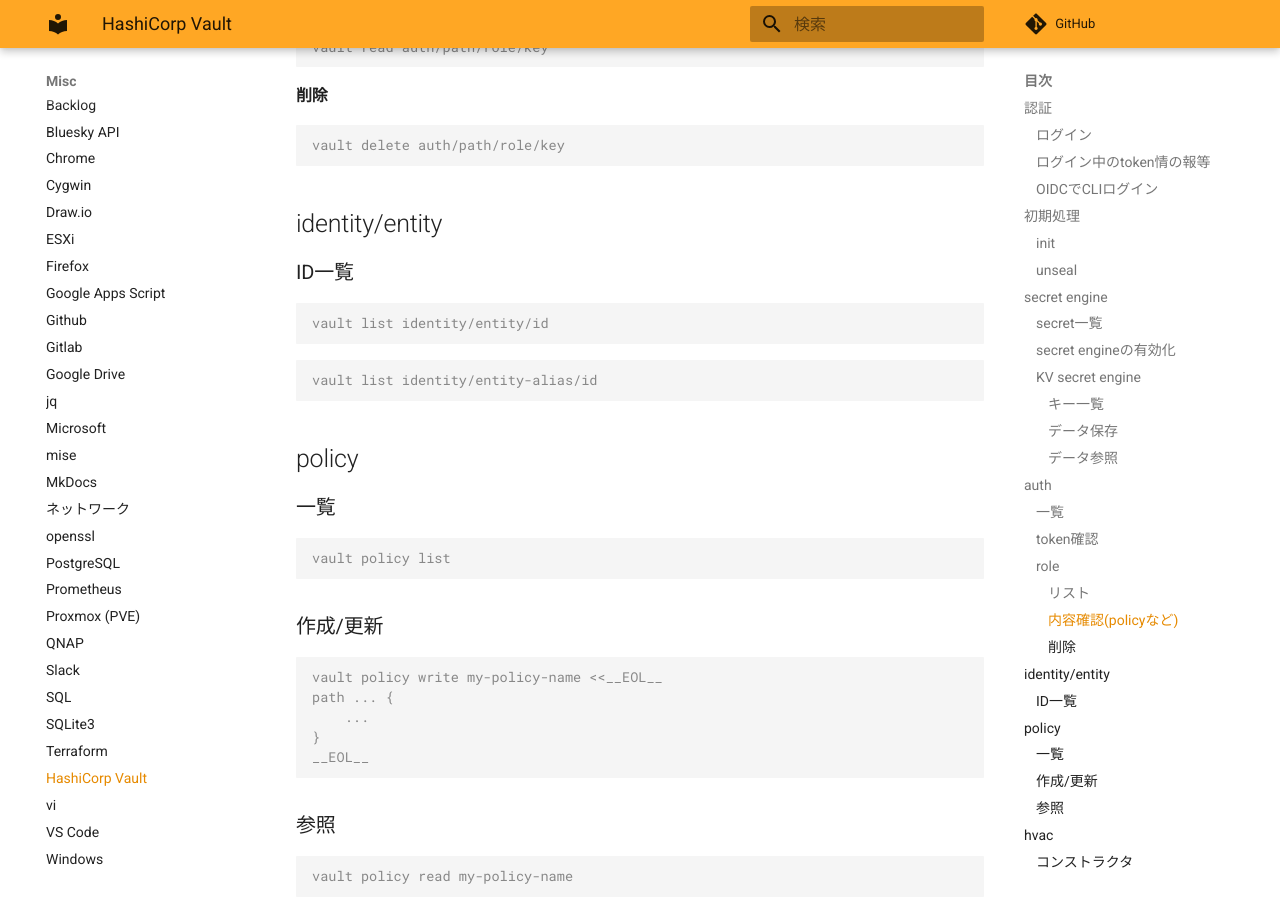
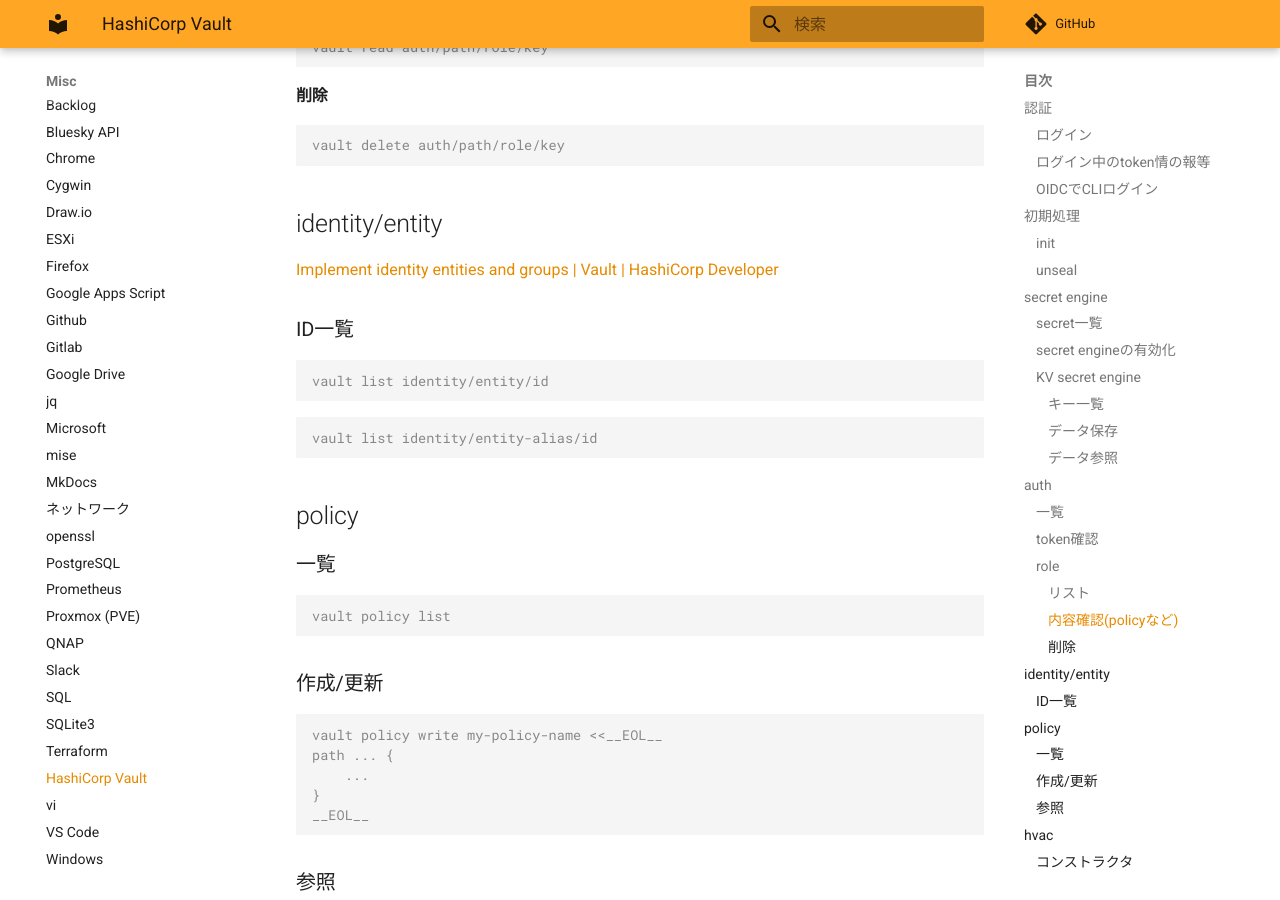
Before and after one commit to zaki-lknr/docs, an MkDocs documentation site: the page built from docs/Misc/vault.md, in a window 1280 px wide and 900 px high, scrolled down 2817 px. Built offline with MkDocs 1.6.1 and Material for MkDocs 9.7.7, drawn with Linux system fonts in a browser that asks for light colours; comment, search, counter and statistics services are not loaded.

Commit message:
add: misc/vault: identity/entity docs link

````diff
--- a/docs/Misc/vault.md
+++ b/docs/Misc/vault.md
@@ -143,6 +143,8 @@ vault delete auth/path/role/key
 
 ## identity/entity
 
+[Implement identity entities and groups | Vault | HashiCorp Developer](https://developer.hashicorp.com/vault/tutorials/auth-methods/identity)
+
 ### ID一覧
 
 ```console
````
